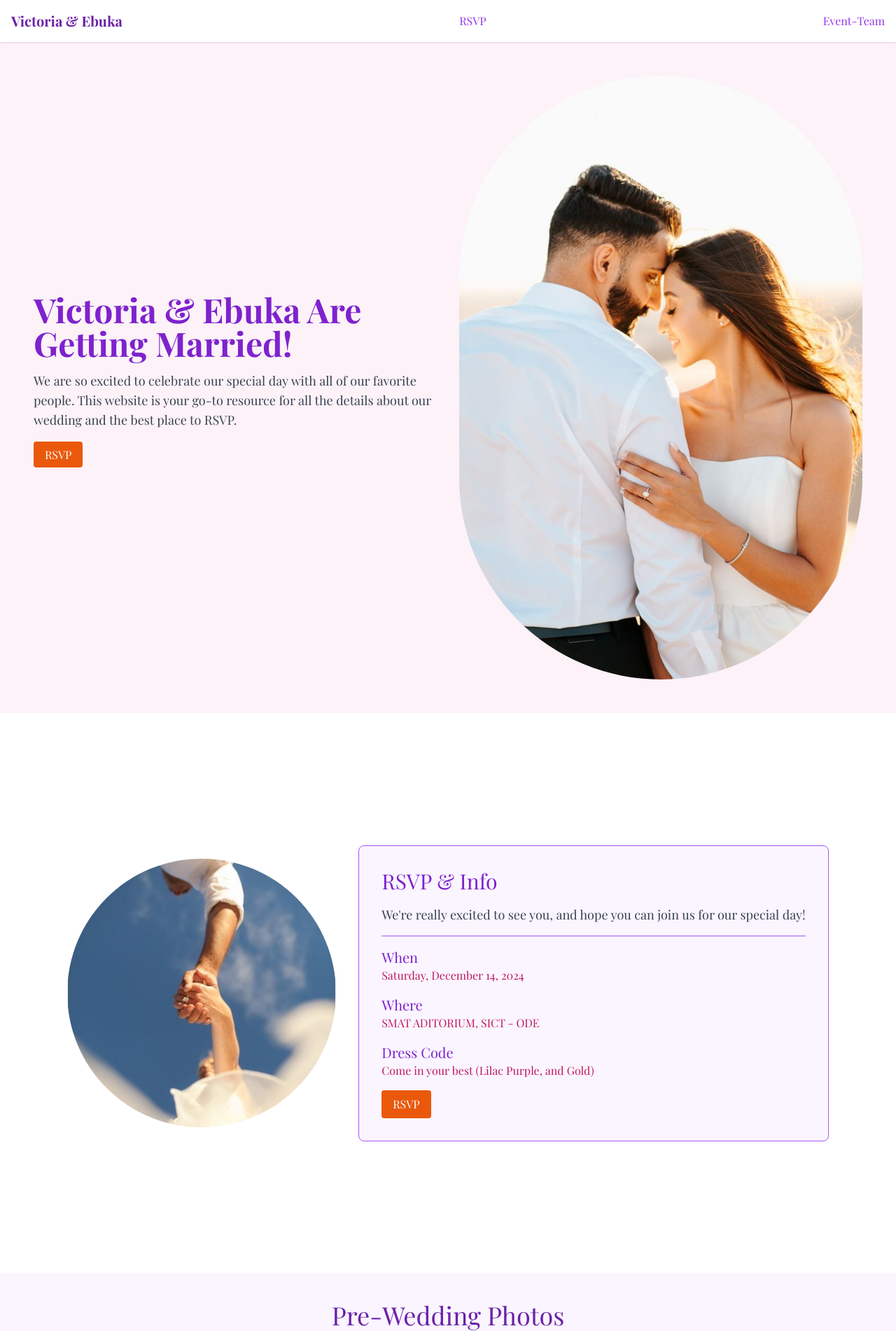
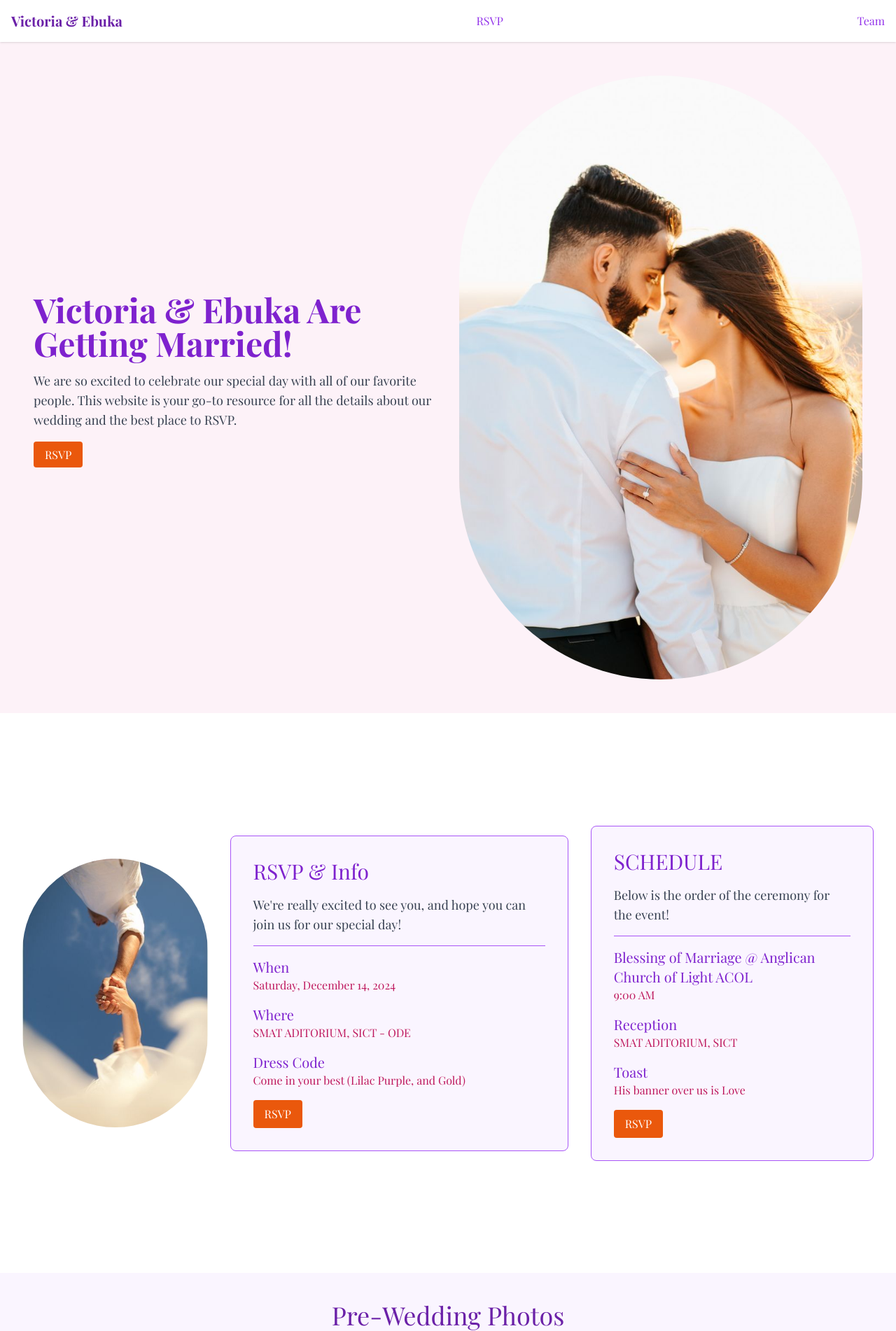
Before and after one commit to Victoria-imaobong2/Event-Website-Group-5, a Flask app: page / in a window 1280 px wide. Shown: the top 1902 px of the page at 70% size. Run offline with Flask 3, Linux system fonts and the light colour scheme; some libraries are stand-ins or nearby versions.

Commit message:
add update

```diff
--- a/static/eventteam.css
+++ b/static/eventteam.css
@@ -64,9 +64,9 @@
 }
 
 .image-container img {
-    width: 100px; /* Fixed width for portrait images */
-    height: 100px; /* Fixed height for round shape */
-    border-radius: 50%; /* Make the image round */
+    width: 150px; /* Fixed width for portrait images */
+    height: 200px; /* Fixed height for round shape */
+    border-radius: 0; /* Make the image round */
     object-fit: cover; /* Ensure the image covers the area */
     border: 3px solid #0056b3; /* Border color matching the header */
 }
--- a/templates/index.html
+++ b/templates/index.html
@@ -13,7 +13,7 @@
     <header class="flex justify-between items-center p-4 bg-white shadow">
         <h1 class="text-xl font-bold text-purple-800">Victoria & Ebuka</h1>
         <a class="text-purple-600" href="{{ url_for('rsvp') }}">RSVP</a>
-        <a class="text-purple-600" href="{{ url_for('Event_Team') }}">Event-Team</a>
+        <a class="text-purple-600" href="{{ url_for('Event_Team') }}">Team</a>
     </header>
 
     <main class="flex flex-col md:flex-row items-center justify-center min-h-screen p-8">
@@ -51,6 +51,25 @@
             </div>
             <a href="{{ url_for('rsvp') }}" class="bg-orange-600 text-white py-2 px-4 rounded inline-block">RSVP</a>
         </div>
+        <div class="bg-purple-50 p-8 md:ml-8 mt-8 md:mt-0 border border-purple-500 rounded-lg">
+            <h1 class="text-3xl font-playfair text-purple-700 mb-4">SCHEDULE</h1>
+            <p class="text-lg text-gray-700 mb-4">Below is the order of the ceremony for the event!</p>
+            <hr class="border-purple-500 mb-4"/>
+            <div class="mb-4">
+                <h2 class="text-xl font-playfair text-purple-700">Blessing of Marriage @ Anglican Church of Light ACOL</h2>
+                <p class="text-md text-pink-700">9:00 AM</p>
+            </div>
+            <div class="mb-4">
+                <h2 class="text-xl font-playfair text-purple-700">Reception</h2>
+                <p class="text-md text-pink-700">SMAT ADITORIUM, SICT</p>
+            </div>
+            <div class="mb-4">
+                <h2 class="text-xl font-playfair text-purple-700">Toast</h2>
+                <p class="text-md text-pink-700">His banner over us is Love</p>
+            </div>
+            <a href="{{ url_for('rsvp') }}" class="bg-orange-600 text-white py-2 px-4 rounded inline-block">RSVP</a>
+        </div>
+
     </div>
 
     <div class="flex flex-col items-center py-10 bg-purple-50">
```
Also changed, not shown: templates/Event_Team.html (+5 -3 lines), 1 other file.
